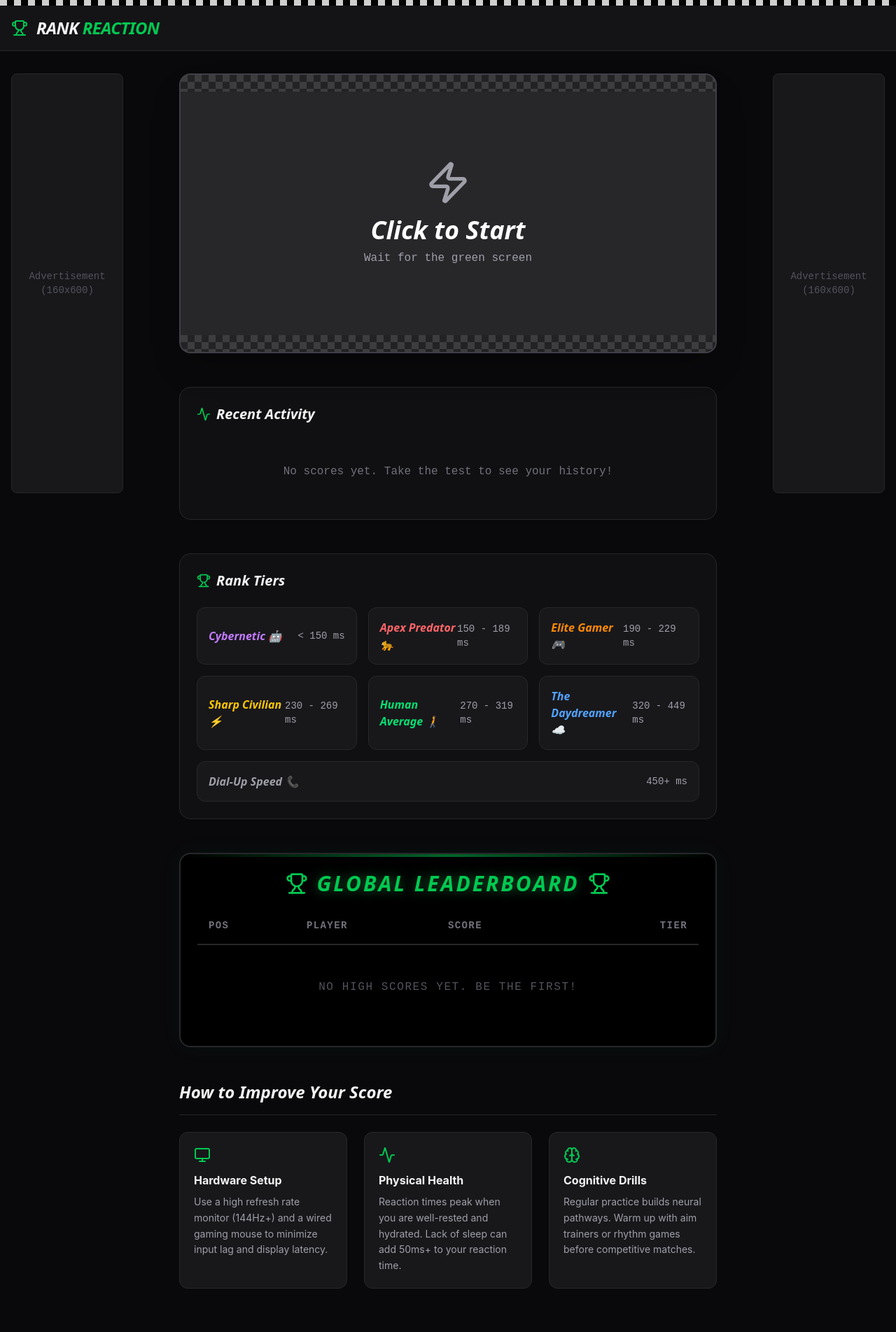
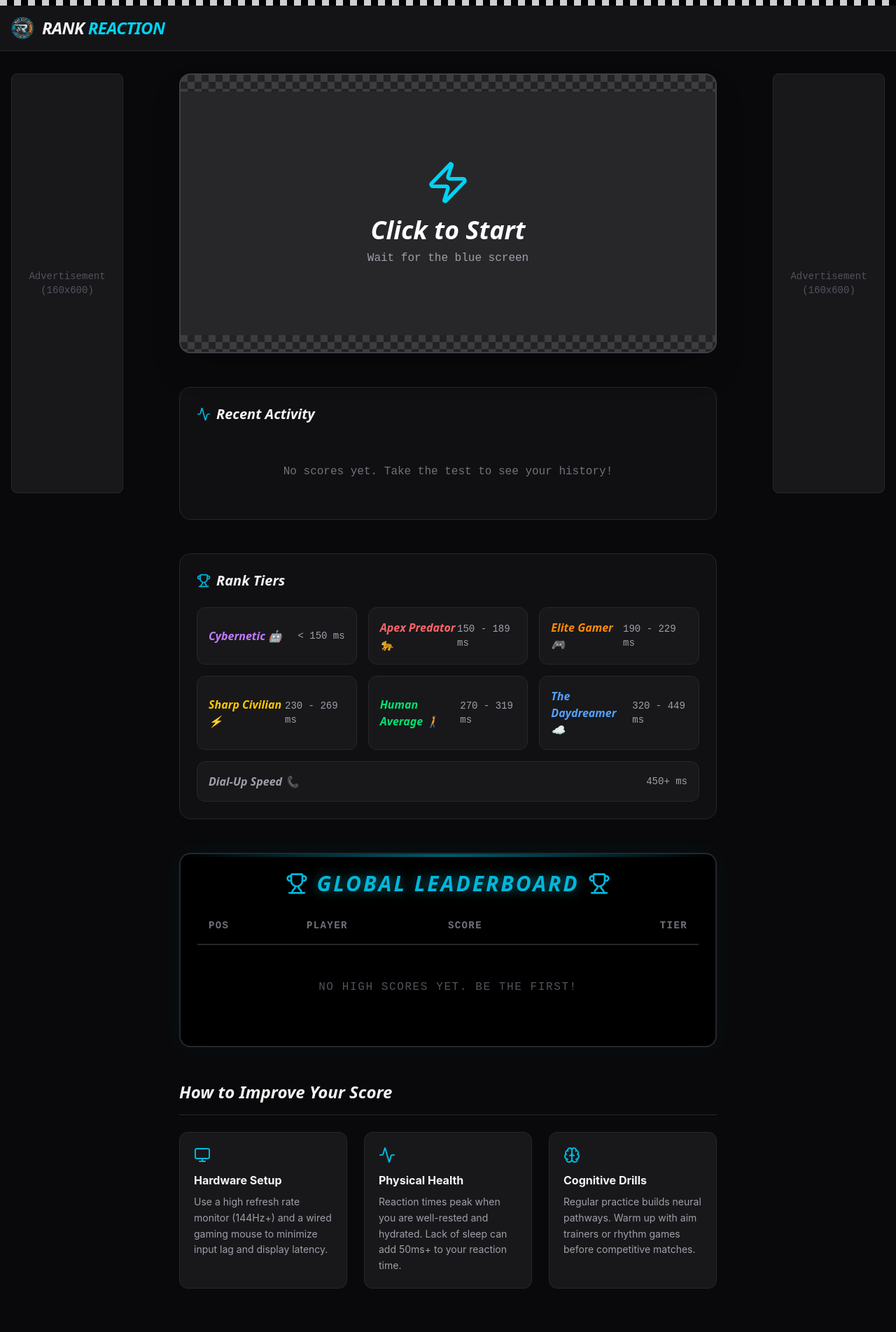
Before and after one commit to JaceBillion/rank-reaction, a React (Vite) app: page / in a window 1280 px wide. Shown: the top 1904 px of the page at 70% size. Built offline with nearby package versions, Linux system fonts and the light colour scheme.

Commit message:
Add files via upload

```diff
--- a/src/About.tsx
+++ b/src/About.tsx
@@ -4,15 +4,15 @@ import { Link } from 'react-router-dom';
 
 export default function About() {
   return (
-    <div className="min-h-screen bg-zinc-950 text-zinc-100 font-sans selection:bg-green-500/30 flex flex-col">
+    <div className="min-h-screen bg-zinc-950 text-zinc-100 font-sans selection:bg-cyan-500/30 flex flex-col">
       {/* Header */}
       <header className="border-b border-zinc-800 bg-zinc-900/80 backdrop-blur-md sticky top-0 z-50">
         <div className="h-2 w-full bg-checkered-racing opacity-80"></div>
         <div className="max-w-7xl mx-auto px-4 h-16 flex items-center justify-between">
           <Link to="/" className="flex items-center gap-3 hover:opacity-80 transition-opacity">
-            <Trophy className="w-6 h-6 text-green-500" />
+            <img src="/logo.png" alt="Rank Reaction Logo" className="w-8 h-8 object-contain" />
             <h1 className="text-2xl font-display font-black italic tracking-tight">
-              RANK <span className="text-green-500">REACTION</span>
+              RANK <span className="text-cyan-400">REACTION</span>
             </h1>
           </Link>
           <Link to="/" className="flex items-center gap-2 text-sm font-bold text-zinc-400 hover:text-white transition-colors">
--- a/src/App.tsx
+++ b/src/App.tsx
@@ -166,24 +166,24 @@ export default function App() {
   const getTestAreaClasses = () => {
     switch (gameState) {
       case 'idle': return 'bg-zinc-800 hover:bg-zinc-700 text-white cursor-pointer border-2 border-zinc-700';
-      case 'waiting': return 'bg-red-600 text-white cursor-pointer border-2 border-red-500';
-      case 'go': return 'bg-green-500 text-white cursor-pointer border-2 border-green-400';
+      case 'waiting': return 'bg-orange-500 text-white cursor-pointer border-2 border-orange-400';
+      case 'go': return 'bg-cyan-500 text-white cursor-pointer border-2 border-cyan-400';
       case 'result': return 'bg-zinc-800 hover:bg-zinc-700 text-white cursor-pointer border-2 border-zinc-700';
-      case 'falseStart': return 'bg-blue-600 text-white cursor-pointer border-2 border-blue-500';
+      case 'falseStart': return 'bg-zinc-600 text-white cursor-pointer border-2 border-zinc-500';
       default: return 'bg-zinc-800 text-white';
     }
   };
 
   return (
-    <div className="min-h-screen bg-zinc-950 text-zinc-100 font-sans selection:bg-green-500/30 flex flex-col">
+    <div className="min-h-screen bg-zinc-950 text-zinc-100 font-sans selection:bg-cyan-500/30 flex flex-col">
       {/* Header */}
       <header className="border-b border-zinc-800 bg-zinc-900/80 backdrop-blur-md sticky top-0 z-50">
         <div className="h-2 w-full bg-checkered-racing opacity-80"></div>
         <div className="max-w-7xl mx-auto px-4 h-16 flex items-center justify-between">
           <div className="flex items-center gap-3">
-            <Trophy className="w-6 h-6 text-green-500" />
+            <img src="/logo.png" alt="Rank Reaction Logo" className="w-8 h-8 object-contain" />
             <h1 className="text-2xl font-display font-black italic tracking-tight">
-              RANK <span className="text-green-500">REACTION</span>
+              RANK <span className="text-cyan-400">REACTION</span>
             </h1>
           </div>
         </div>
@@ -213,15 +213,15 @@ export default function App() {
                 <>
                   <div className="absolute top-0 left-0 w-full h-6 bg-checkered-racing opacity-10"></div>
                   <div className="absolute bottom-0 left-0 w-full h-6 bg-checkered-racing opacity-10"></div>
-                  <Zap className="w-16 h-16 mb-4 text-zinc-400" />
+                  <Zap className="w-16 h-16 mb-4 text-cyan-400" />
                   <h2 className="text-4xl font-display font-bold italic mb-2">Click to Start</h2>
-                  <p className="text-zinc-400 font-mono">Wait for the green screen</p>
+                  <p className="text-zinc-400 font-mono">Wait for the blue screen</p>
                 </>
               )}
               {gameState === 'waiting' && (
                 <>
-                  <h2 className="text-5xl font-display font-bold italic mb-2">Wait for Green...</h2>
-                  <p className="text-red-200 font-mono text-lg">Do not click yet</p>
+                  <h2 className="text-5xl font-display font-bold italic mb-2">Wait for Blue...</h2>
+                  <p className="text-orange-100 font-mono text-lg">Do not click yet</p>
                 </>
               )}
               {gameState === 'go' && (
@@ -232,8 +232,8 @@ export default function App() {
               {gameState === 'result' && reactionTime && (
                 <>
                   {showNameEntry ? (
-                    <div className="flex flex-col items-center z-10 bg-zinc-900/90 p-8 rounded-2xl border border-green-500/50 shadow-[0_0_30px_rgba(34,197,94,0.2)] backdrop-blur-sm">
-                      <h2 className="text-3xl font-display font-black italic text-green-400 mb-2 drop-shadow-[0_0_8px_rgba(74,222,128,0.5)]">NEW HIGH SCORE!</h2>
+                    <div className="flex flex-col items-center z-10 bg-zinc-900/90 p-8 rounded-2xl border border-cyan-500/50 shadow-[0_0_30px_rgba(34,211,238,0.2)] backdrop-blur-sm">
+                      <h2 className="text-3xl font-display font-black italic text-cyan-400 mb-2 drop-shadow-[0_0_8px_rgba(34,211,238,0.5)]">NEW HIGH SCORE!</h2>
                       <p className="text-zinc-300 font-mono mb-6">ENTER YOUR INITIALS:</p>
 
                       <div className="flex gap-4 mb-8">
@@ -244,7 +244,7 @@ export default function App() {
                           onChange={(e) => setInitials(e.target.value.toUpperCase().replace(/[^A-Z]/g, ''))}
                           onMouseDown={(e) => e.stopPropagation()}
                           onTouchStart={(e) => e.stopPropagation()}
-                          className="w-32 h-20 bg-black border-2 border-green-500 text-center text-5xl font-mono font-bold text-white uppercase outline-none focus:border-green-400 focus:shadow-[0_0_15px_rgba(74,222,128,0.5)] transition-all rounded-lg"
+                          className="w-32 h-20 bg-black border-2 border-cyan-500 text-center text-5xl font-mono font-bold text-white uppercase outline-none focus:border-cyan-400 focus:shadow-[0_0_15px_rgba(34,211,238,0.5)] transition-all rounded-lg"
                           autoFocus
                           placeholder="AAA"
                         />
@@ -260,22 +260,22 @@ export default function App() {
                           if (initials.length === 3) submitScore();
                         }}
                         disabled={initials.length !== 3}
-                        className="px-8 py-3 bg-green-600 hover:bg-green-500 disabled:bg-zinc-700 disabled:text-zinc-500 text-white font-display font-black italic tracking-widest rounded-full transition-colors"
+                        className="px-8 py-3 bg-cyan-600 hover:bg-cyan-500 disabled:bg-zinc-700 disabled:text-zinc-500 text-white font-display font-black italic tracking-widest rounded-full transition-colors"
                       >
                         SUBMIT
                       </button>
                     </div>
                   ) : (
                     <>
-                      <Timer className="w-12 h-12 mb-4 text-green-500" />
+                      <Timer className="w-12 h-12 mb-4 text-cyan-500" />
                       <h2 className="text-6xl font-mono font-bold mb-2">{reactionTime} ms</h2>
-                      <p className="text-3xl font-display font-bold italic text-green-400 mb-8">{getRank(reactionTime)}</p>
+                      <p className="text-3xl font-display font-bold italic text-cyan-400 mb-8">{getRank(reactionTime)}</p>
                       <p className="text-zinc-400 font-mono mb-6">Click to try again</p>
                       <button
                         id="copy-btn"
                         onMouseDown={(e) => { e.stopPropagation(); shareScore(); }}
                         onTouchStart={(e) => { e.stopPropagation(); shareScore(); }}
-                        className="mt-[15px] px-[20px] py-[10px] cursor-pointer bg-[#333] text-white border border-green-500 font-bold z-10 hover:bg-[#444] transition-colors"
+                        className="mt-[15px] px-[20px] py-[10px] cursor-pointer bg-[#333] text-white border border-cyan-500 font-bold z-10 hover:bg-[#444] transition-colors"
                       >
                         {copied ? "COPIED! ✅" : "COPY RESULT 🏁"}
                       </button>
@@ -285,10 +285,10 @@ export default function App() {
               )}
               {gameState === 'falseStart' && (
                 <>
-                  <AlertTriangle className="w-16 h-16 mb-4 text-blue-200" />
+                  <AlertTriangle className="w-16 h-16 mb-4 text-zinc-400" />
                   <h2 className="text-5xl font-display font-bold italic mb-2">False Start!</h2>
-                  <p className="text-blue-200 font-mono text-lg">You clicked too early.</p>
-                  <p className="text-blue-200/70 font-mono mt-8">Click to try again</p>
+                  <p className="text-zinc-300 font-mono text-lg">You clicked too early.</p>
+                  <p className="text-zinc-400 font-mono mt-8">Click to try again</p>
                 </>
               )}
             </div>
@@ -297,7 +297,7 @@ export default function App() {
           {/* Recent Activity */}
           <section className="bg-zinc-900/50 border border-zinc-800 rounded-2xl p-6">
             <div className="flex items-center gap-2 mb-6">
-              <Activity className="w-5 h-5 text-green-500" />
+              <Activity className="w-5 h-5 text-cyan-500" />
               <h3 className="text-xl font-display font-bold italic">Recent Activity</h3>
             </div>
 
@@ -334,7 +334,7 @@ export default function App() {
           {/* Rank Tiers */}
           <section className="bg-zinc-900/50 border border-zinc-800 rounded-2xl p-6">
             <div className="flex items-center gap-2 mb-6">
-              <Trophy className="w-5 h-5 text-green-500" />
+              <Trophy className="w-5 h-5 text-cyan-500" />
               <h3 className="text-xl font-display font-bold italic">Rank Tiers</h3>
             </div>
 
@@ -371,15 +371,15 @@ export default function App() {
           </section>
 
           {/* Arcade Leaderboard */}
-          <section className="bg-black border-2 border-zinc-800 rounded-2xl p-6 shadow-[0_0_30px_rgba(34,197,94,0.05)] relative overflow-hidden">
-            <div className="absolute top-0 left-0 w-full h-1 bg-gradient-to-r from-transparent via-green-500 to-transparent opacity-50"></div>
+          <section className="bg-black border-2 border-zinc-800 rounded-2xl p-6 shadow-[0_0_30px_rgba(34,211,238,0.05)] relative overflow-hidden">
+            <div className="absolute top-0 left-0 w-full h-1 bg-gradient-to-r from-transparent via-cyan-500 to-transparent opacity-50"></div>
 
             <div className="flex items-center justify-center gap-3 mb-8">
-              <Trophy className="w-8 h-8 text-green-500" />
-              <h3 className="text-3xl font-display font-black italic tracking-widest text-green-500 drop-shadow-[0_0_8px_rgba(34,197,94,0.5)]">
+              <Trophy className="w-8 h-8 text-cyan-500" />
+              <h3 className="text-3xl font-display font-black italic tracking-widest text-cyan-500 drop-shadow-[0_0_8px_rgba(34,211,238,0.5)]">
                 GLOBAL LEADERBOARD
               </h3>
-              <Trophy className="w-8 h-8 text-green-500" />
+              <Trophy className="w-8 h-8 text-cyan-500" />
             </div>
 
             <div className="overflow-x-auto">
@@ -445,7 +445,7 @@ export default function App() {
 
             <div className="grid sm:grid-cols-3 gap-6">
               <div className="bg-zinc-900 border border-zinc-800 rounded-xl p-5">
-                <Monitor className="w-6 h-6 text-green-500 mb-3" />
+                <Monitor className="w-6 h-6 text-cyan-500 mb-3" />
                 <h4 className="font-bold mb-2">Hardware Setup</h4>
                 <p className="text-zinc-400 text-sm leading-relaxed">
                   Use a high refresh rate monitor (144Hz+) and a wired gaming mouse to minimize input lag and display latency.
@@ -453,7 +453,7 @@ export default function App() {
               </div>
 
               <div className="bg-zinc-900 border border-zinc-800 rounded-xl p-5">
-                <Activity className="w-6 h-6 text-green-500 mb-3" />
+                <Activity className="w-6 h-6 text-cyan-500 mb-3" />
                 <h4 className="font-bold mb-2">Physical Health</h4>
                 <p className="text-zinc-400 text-sm leading-relaxed">
                   Reaction times peak when you are well-rested and hydrated. Lack of sleep can add 50ms+ to your reaction time.
@@ -461,7 +461,7 @@ export default function App() {
               </div>
 
               <div className="bg-zinc-900 border border-zinc-800 rounded-xl p-5">
-                <Brain className="w-6 h-6 text-green-500 mb-3" />
+                <Brain className="w-6 h-6 text-cyan-500 mb-3" />
                 <h4 className="font-bold mb-2">Cognitive Drills</h4>
                 <p className="text-zinc-400 text-sm leading-relaxed">
                   Regular practice builds neural pathways. Warm up with aim trainers or rhythm games before competitive matches.
--- a/src/Contact.tsx
+++ b/src/Contact.tsx
@@ -4,15 +4,15 @@ import { Link } from 'react-router-dom';
 
 export default function Contact() {
   return (
-    <div className="min-h-screen bg-zinc-950 text-zinc-100 font-sans selection:bg-green-500/30 flex flex-col">
+    <div className="min-h-screen bg-zinc-950 text-zinc-100 font-sans selection:bg-cyan-500/30 flex flex-col">
       {/* Header */}
       <header className="border-b border-zinc-800 bg-zinc-900/80 backdrop-blur-md sticky top-0 z-50">
         <div className="h-2 w-full bg-checkered-racing opacity-80"></div>
         <div className="max-w-7xl mx-auto px-4 h-16 flex items-center justify-between">
           <Link to="/" className="flex items-center gap-3 hover:opacity-80 transition-opacity">
-            <Trophy className="w-6 h-6 text-green-500" />
+            <img src="/logo.png" alt="Rank Reaction Logo" className="w-8 h-8 object-contain" />
             <h1 className="text-2xl font-display font-black italic tracking-tight">
-              RANK <span className="text-green-500">REACTION</span>
+              RANK <span className="text-cyan-400">REACTION</span>
             </h1>
           </Link>
           <Link to="/" className="flex items-center gap-2 text-sm font-bold text-zinc-400 hover:text-white transition-colors">
--- a/src/Privacy.tsx
+++ b/src/Privacy.tsx
@@ -4,15 +4,15 @@ import { Link } from 'react-router-dom';
 
 export default function Privacy() {
   return (
-    <div className="min-h-screen bg-zinc-950 text-zinc-100 font-sans selection:bg-green-500/30 flex flex-col">
+    <div className="min-h-screen bg-zinc-950 text-zinc-100 font-sans selection:bg-cyan-500/30 flex flex-col">
       {/* Header */}
       <header className="border-b border-zinc-800 bg-zinc-900/80 backdrop-blur-md sticky top-0 z-50">
         <div className="h-2 w-full bg-checkered-racing opacity-80"></div>
         <div className="max-w-7xl mx-auto px-4 h-16 flex items-center justify-between">
           <Link to="/" className="flex items-center gap-3 hover:opacity-80 transition-opacity">
-            <Trophy className="w-6 h-6 text-green-500" />
+            <img src="/logo.png" alt="Rank Reaction Logo" className="w-8 h-8 object-contain" />
             <h1 className="text-2xl font-display font-black italic tracking-tight">
-              RANK <span className="text-green-500">REACTION</span>
+              RANK <span className="text-cyan-400">REACTION</span>
             </h1>
           </Link>
           <Link to="/" className="flex items-center gap-2 text-sm font-bold text-zinc-400 hover:text-white transition-colors">
@@ -56,10 +56,10 @@ export default function Privacy() {
               <ul className="list-disc pl-5 space-y-2">
                 <li>Third party vendors, including Google, use cookies to serve ads based on a user's prior visits to your website or other websites.</li>
                 <li>Google's use of advertising cookies enables it and its partners to serve ads to your users based on their visit to your sites and/or other sites on the Internet.</li>
-                <li>Users may opt out of personalized advertising by visiting <a href="https://myadcenter.google.com/" target="_blank" rel="noopener noreferrer" className="text-green-400 hover:underline">Google Ads Settings</a>.</li>
+                <li>Users may opt out of personalized advertising by visiting <a href="https://myadcenter.google.com/" target="_blank" rel="noopener noreferrer" className="text-cyan-400 hover:underline">Google Ads Settings</a>.</li>
               </ul>
               <p className="mt-3">
-                For more information on how Google uses data when you use our partners' sites or apps, please visit: <a href="https://policies.google.com/technologies/partner-sites" target="_blank" rel="noopener noreferrer" className="text-green-400 hover:underline">How Google uses information from sites or apps that use our services</a>.
+                For more information on how Google uses data when you use our partners' sites or apps, please visit: <a href="https://policies.google.com/technologies/partner-sites" target="_blank" rel="noopener noreferrer" className="text-cyan-400 hover:underline">How Google uses information from sites or apps that use our services</a>.
               </p>
             </section>
 
```
Also changed, not shown: public/logo.png (added).
